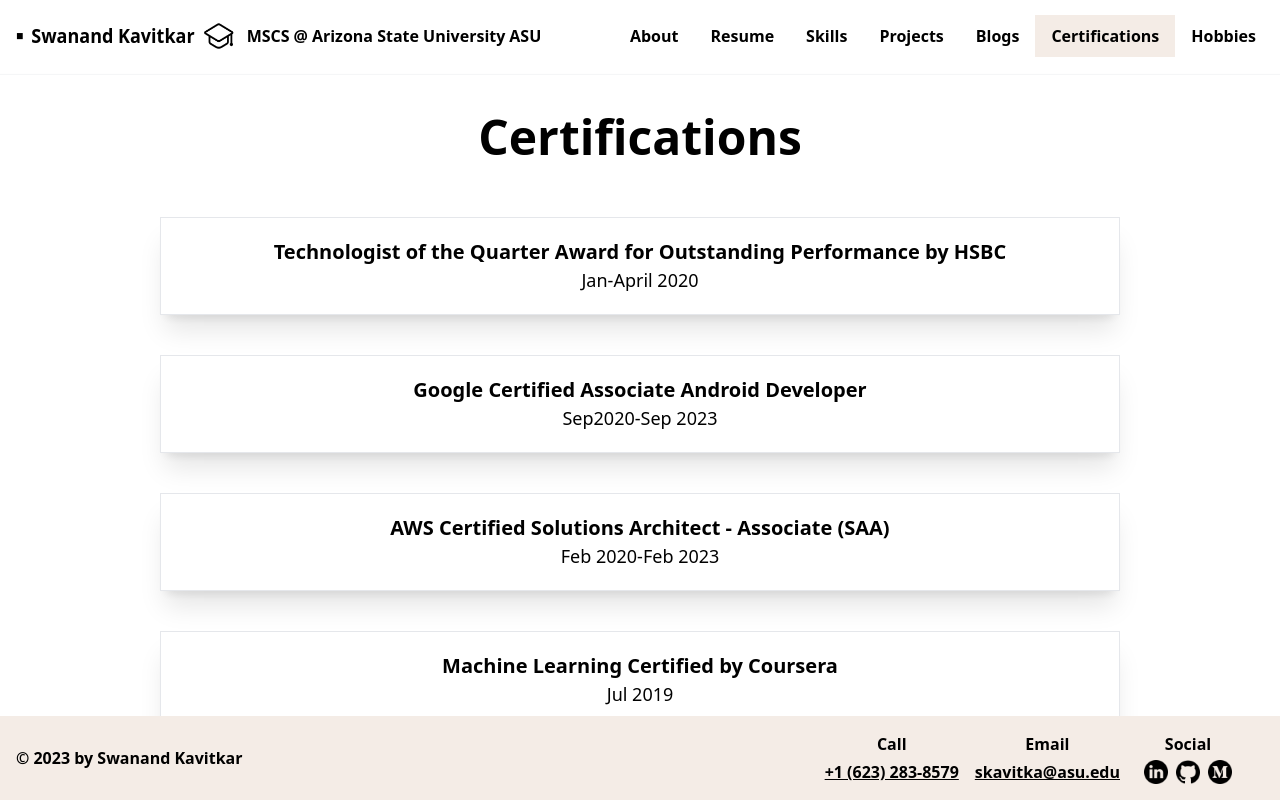
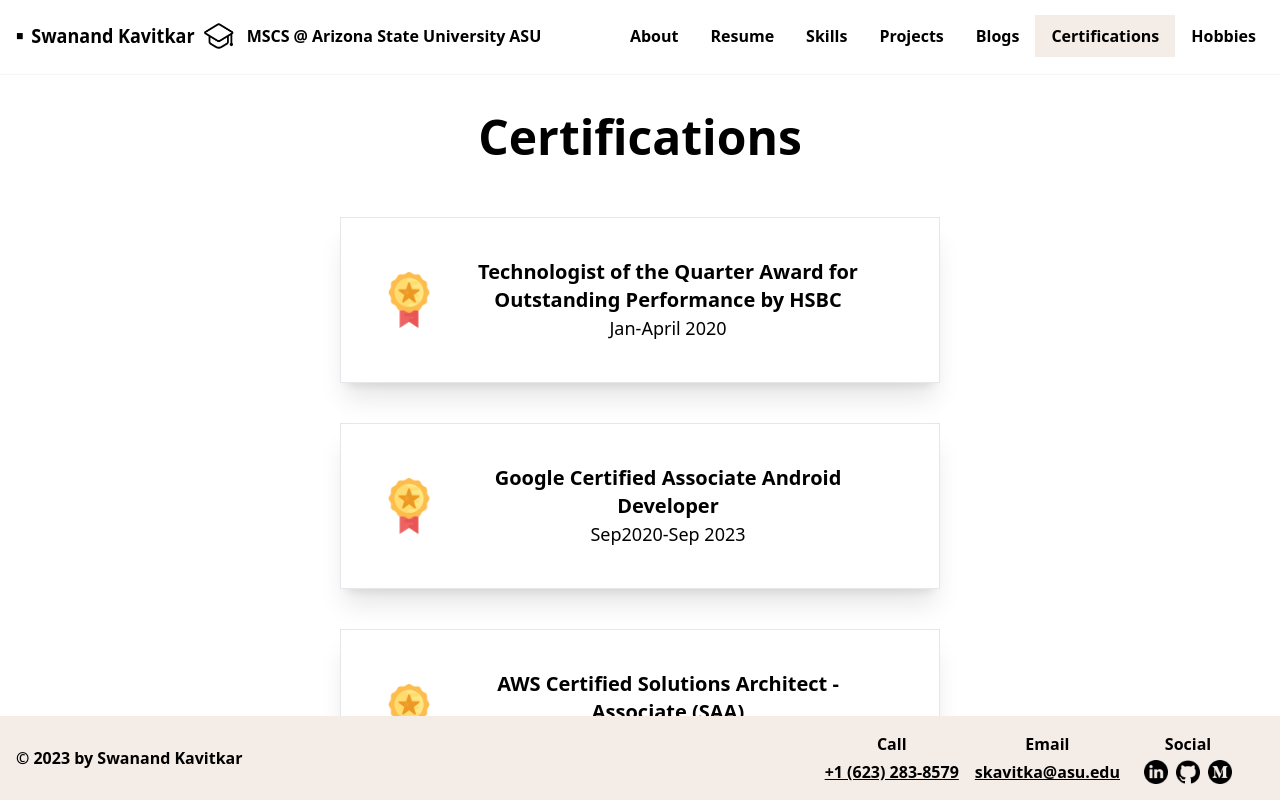
Before and after one commit to S-Threepio/S-Threepio.github.io, a React (Create React App) app: page /certifications in a window 1280 px wide. Built offline with nearby package versions, Linux system fonts and the light colour scheme.

Commit message:
certification formatting complete

```diff
--- a/src/components/Certifications/Certification.js
+++ b/src/components/Certifications/Certification.js
@@ -1,12 +1,15 @@
 import React from "react";
-
+import medal from "../../imgs/medal.png";
 const Certification = (props) => {
   const { cert } = props;
 
   return (
-    <div className="flex flex-col text-xl w-4/5 border border-gray-200 p-5 shadow-xl font-bold items-center">
-      <div>{cert.title}</div>
-      <div className="font-medium text-lg">{cert.date}</div>
+    <div className="flex justify-center items-center p-10 border border-gray-200 shadow-xl sm:w-5/6 md:w-4/5 lg:w-1/2">
+      <img src={medal} className="w-14 h-14" />
+      <div className="flex flex-col text-xl flex-1 font-bold items-center">
+        <div className="text-center px-5">{cert.title}</div>
+        <div className="font-medium text-lg">{cert.date}</div>
+      </div>
     </div>
   );
 };
```
Also changed, not shown: src/imgs/medal.png (added).
